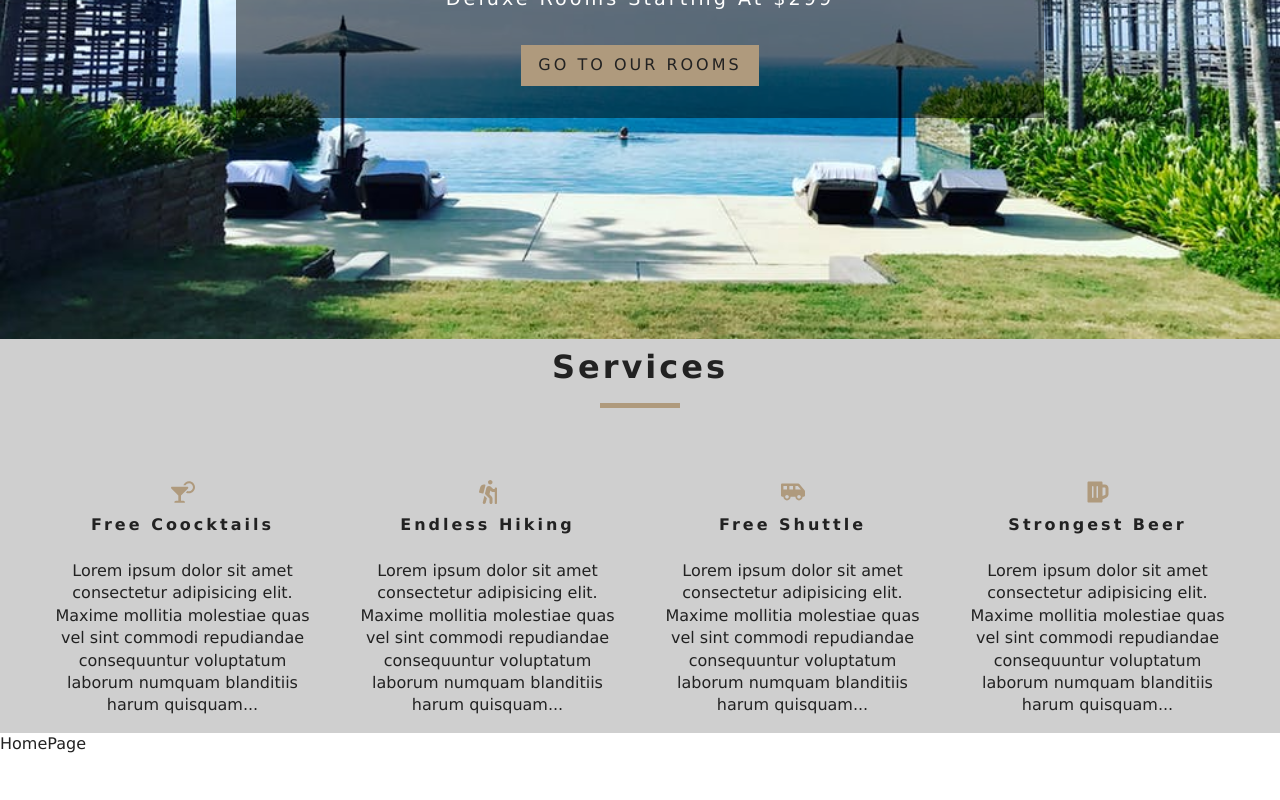
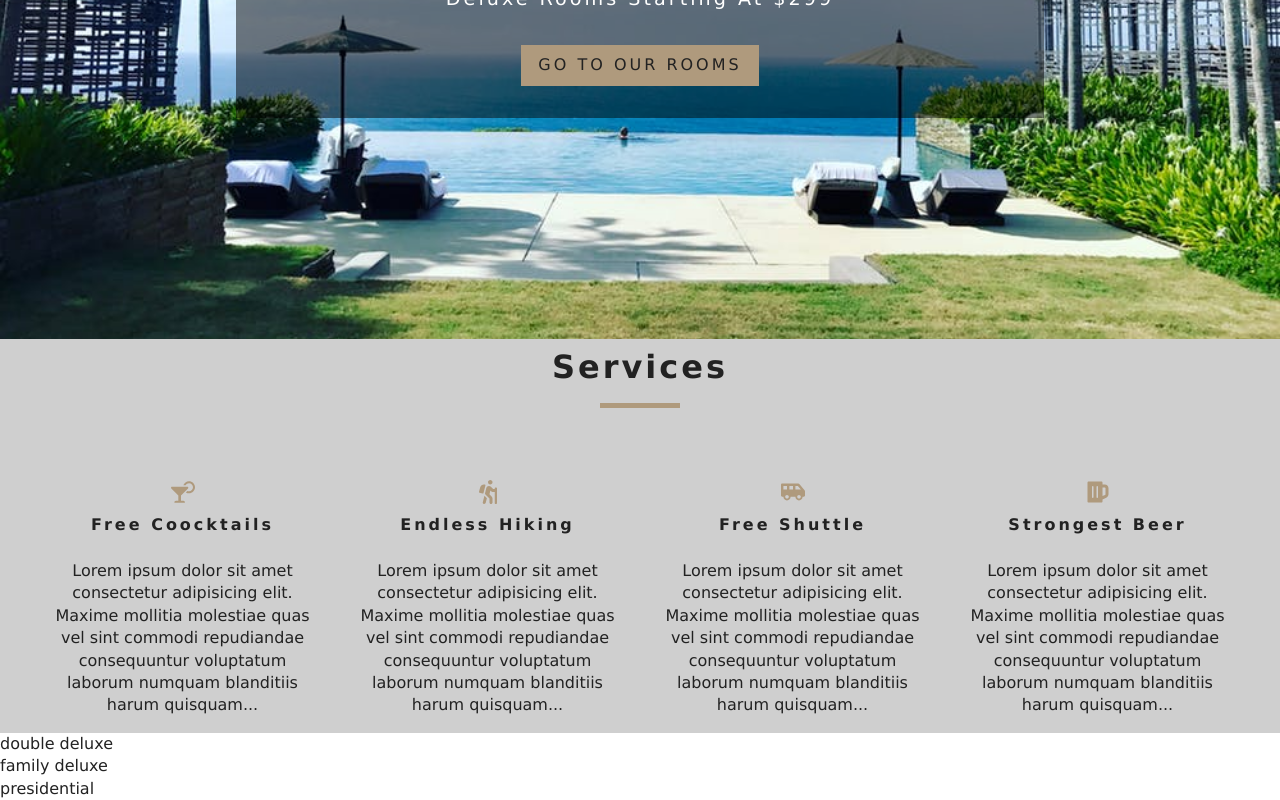
Before and after one commit to giovi1998/HotelReactProject, a React (Create React App) app: page / in a window 1280 px wide. Shown: the part 461-1261 px from the top of the page. Before the commit the page ends 1216 px from the top, so only its background shows below. Built offline with nearby package versions, Linux system fonts and the light colour scheme.

Commit message:
Featured section only with name

```diff
--- /dev/null
+++ b/src/Component/FeaturedRooms.js
@@ -0,0 +1,14 @@
+import React, { useContext } from 'react';
+import { RoomContext } from '../RoomContextProvider';
+
+const FeaturedRooms = () => {
+    //Le camere
+    const  rooms = useContext(RoomContext).featuredRooms;
+  return (
+    <>
+      {rooms.map((room,id)=><div key={id}>{room.name}</div>)}
+    </>
+  )
+}
+
+export default FeaturedRooms
--- a/src/Pages/HomePage.js
+++ b/src/Pages/HomePage.js
@@ -3,7 +3,10 @@ import Hero from "../Component/Hero";
 import Banner from "../Component/Banner";
 import {Link} from "react-router-dom";
 import Services from '../Component/Services';
+import FeaturedRooms from '../Component/FeaturedRooms';
 
+
+const RoomContext = React.createContext({});
 const HomePage = () => {
   return (
     <div>
@@ -15,7 +18,7 @@ const HomePage = () => {
         </Banner>
       </Hero>
       <Services />
-      HomePage
+      <FeaturedRooms />
     </div>
   )
 }
--- /dev/null
+++ b/src/RoomContextProvider.js
@@ -0,0 +1,35 @@
+import React, { createContext, useEffect, useState } from 'react';
+import roomsFromData from "./data";
+
+export const RoomContext = createContext();
+
+const rooms = (items) =>{
+  let rooms= items.map(item =>{
+      let id = item.sys.id;
+      let images = item.fields.images.map(image => image.fields.file.url);
+      let room = {...item.fields,images,id}
+      return room;
+  });
+  return rooms;
+};
+
+const featuredRooms = (rooms) =>{
+  return rooms.filter(room => room.featured === true);
+};
+
+export const RoomContextProvider = ({ children }) => {
+  const [itemsRooms, setRooms] = useState({
+    rooms: rooms(roomsFromData),
+    sortedRooms:rooms(roomsFromData),
+    featuredRooms: featuredRooms(rooms(roomsFromData)),
+    loading:false
+  }
+  );
+
+
+  return (
+    <RoomContext.Provider value={ itemsRooms }>
+      {children}
+    </RoomContext.Provider>
+  );
+};
--- a/src/data.js
+++ b/src/data.js
@@ -14,8 +14,7 @@ import img9 from "./images/room-9.jpeg";
 import img10 from "./images/room-10.jpeg";
 import img11 from "./images/room-11.jpeg";
 import img12 from "./images/room-12.jpeg";
-
-export default [
+const rooms = [
   {
     sys: {
       id: "1"
@@ -758,3 +757,5 @@ export default [
     }
   }
 ];
+
+export default rooms;
--- a/src/index.js
+++ b/src/index.js
@@ -1,9 +1,11 @@
 import React from 'react';
 import ReactDOM from 'react-dom/client';
 import App from './App';
+import {RoomContextProvider} from "./RoomContextProvider.js"
+
 const root = ReactDOM.createRoot(document.getElementById('root'));
 root.render(
-  <React.StrictMode>
-    <App />
-  </React.StrictMode>
+  <RoomContextProvider>
+      <App />
+  </RoomContextProvider>
 );
```
